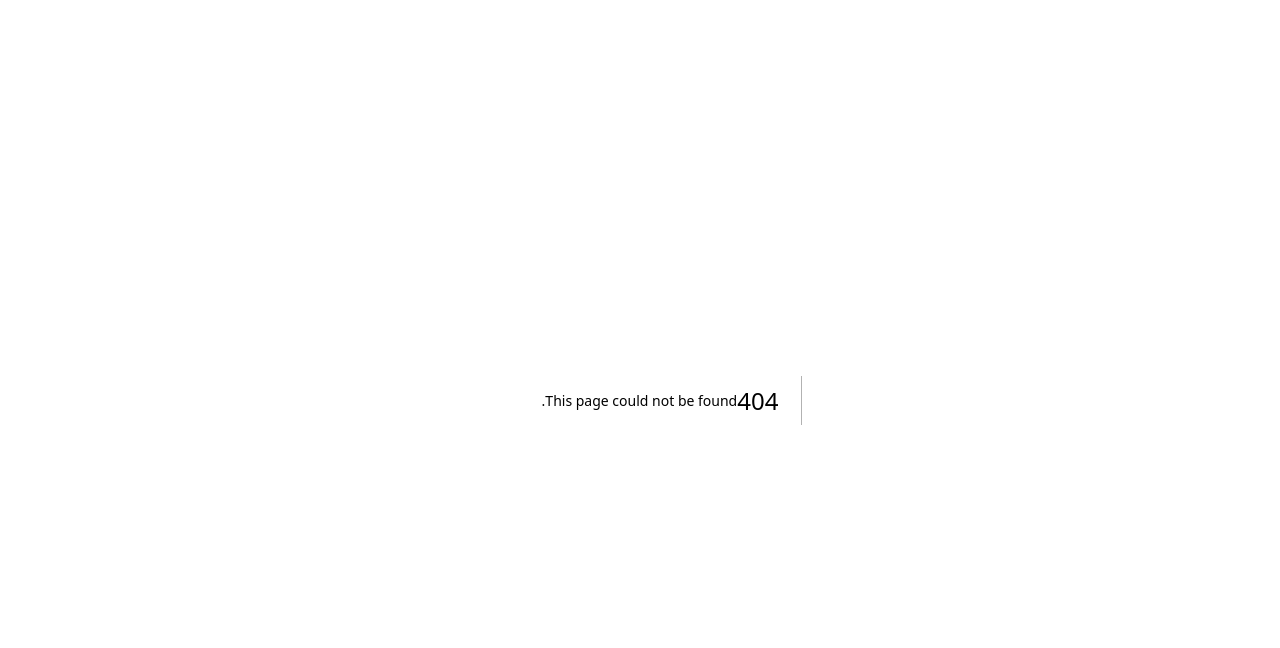
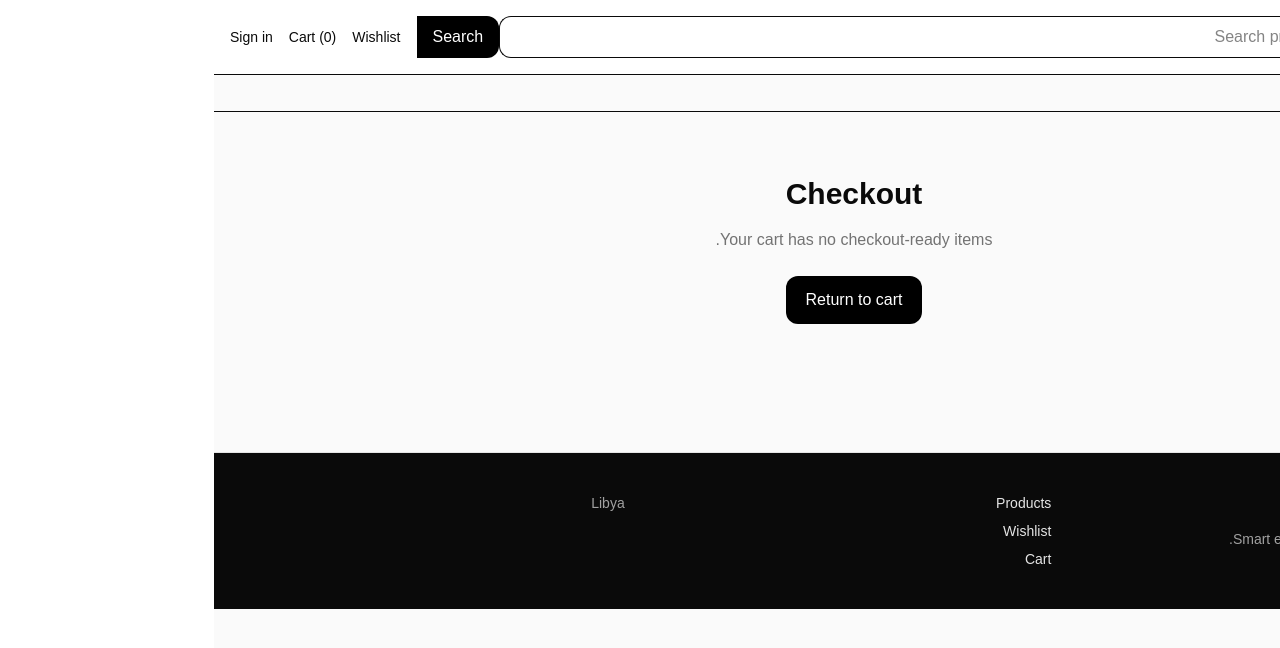
Before and after one commit to almukharimabdulrahman-ship-it/Store-with-ai, a Next.js app: page /checkout in a window 1280 px wide. Before the commit this address had no page. Shown: the top 648 px of the page. Built offline with nearby package versions, Linux system fonts and the light colour scheme; no server answers.

Commit message:
feat(checkout): add checkout page

```diff
--- /dev/null
+++ b/src/app/(storefront)/checkout/page.tsx
@@ -0,0 +1,29 @@
+import { cookies } from "next/headers";
+import Link from "next/link";
+import { auth } from "@/auth";
+import { prisma } from "@/lib/prisma";
+import { getStoreProfile } from "@/lib/storefront";
+import { newCheckoutToken } from "@/lib/checkout";
+import { CheckoutForm } from "./checkout-form";
+
+export default async function CheckoutPage() {
+  const session = await auth();
+  const jar = await cookies();
+  const guest = jar.get("store_cart")?.value;
+  const [profile, user, cart] = await Promise.all([
+    getStoreProfile(),
+    session?.user?.id ? prisma.user.findUnique({ where: { id: session.user.id }, include: { addresses: { orderBy: [{ isDefault: "desc" }, { createdAt: "desc" }], take: 1 } } }).catch(() => null) : Promise.resolve(null),
+    prisma.cart.findFirst({
+      where: session?.user?.id ? { userId: session.user.id } : guest ? { sessionToken: guest } : { id: "00000000-0000-0000-0000-000000000000" },
+      include: { items: { include: { variant: { include: { product: true, inventory: true } } } } },
+    }).catch(() => null),
+  ]);
+
+  const items = (cart?.items ?? []).filter((item) => item.quantity > 0 && item.variant.active && item.variant.product.status === "ACTIVE" && item.variant.inventory);
+  if (!items.length) return <div className="mx-auto max-w-3xl px-4 py-16 text-center"><h1 className="text-3xl font-black">Checkout</h1><p className="mt-4 text-neutral-500">Your cart has no checkout-ready items.</p><Link href="/cart" className="mt-6 inline-block rounded-xl bg-black px-5 py-3 text-white">Return to cart</Link></div>;
+  const subtotal = items.reduce((sum, item) => sum + Number(item.variant.salePrice ?? item.variant.price) * item.quantity, 0);
+  const address = user?.addresses[0];
+  const defaults = { fullName: address?.fullName ?? user?.name ?? "", email: user?.email ?? session?.user?.email ?? "", phone: address?.phone ?? user?.phone ?? "", country: address?.country ?? profile.country, city: address?.city ?? "", area: address?.area ?? "", line1: address?.line1 ?? "", line2: address?.line2 ?? "", postalCode: address?.postalCode ?? "" };
+
+  return <div className="mx-auto max-w-6xl px-4 py-10"><div className="mb-8"><h1 className="text-3xl font-black">Checkout</h1><p className="mt-2 text-neutral-500">{items.length} item(s) · {subtotal.toFixed(2)} {profile.currency} before discounts and shipping</p></div><CheckoutForm defaults={defaults} checkoutToken={newCheckoutToken()}/></div>;
+}
```
